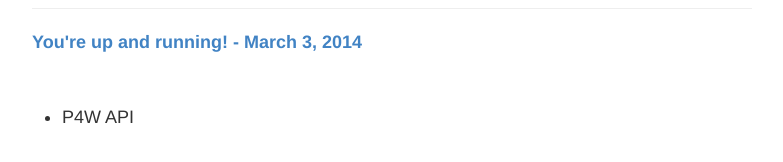
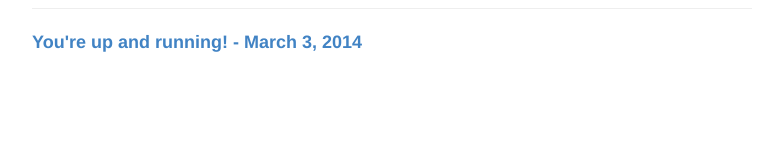
Before and after one commit to juliandawson/juliandawson-website, a Jekyll site: the page built from index.html, in a window 1280 px wide. Shown: the part 235-397 px from the top of the page, without its empty margins (248-1031 px from the left). Built offline with Jekyll 4.4.1, drawn with Linux system fonts in a browser that asks for light colours.

Commit message:
fix: remove projects

```diff
--- a/_data/projects.yml
+++ /dev/null
@@ -1 +0,0 @@
-- name: P4W API
--- a/index.html
+++ b/index.html
@@ -15,11 +15,4 @@ layout: default
 
     {% endfor %}
   </div>
-  <div class="projects">
-    <ul>
-      {% for item in site.data.projects %}
-      <li>{{ item.name }}</li>
-      {% endfor %}
-    </ul>
-  </div>
 </div>
```
